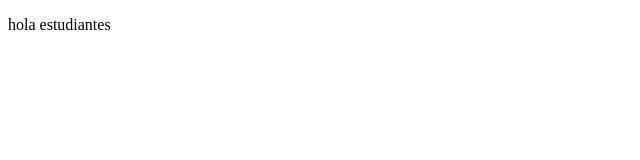
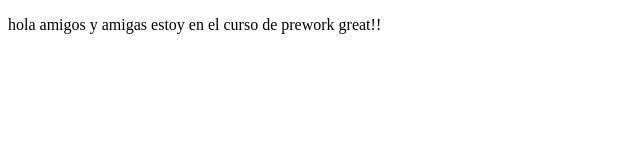
Before and after one commit to DaniloRiver/Pythons17, a plain HTML site: page index.html in a window 1280 px wide. Shown: the whole page, without its empty margins (0-640 px from the left). Drawn offline with Linux system fonts and the light colour scheme.

Commit message:
primeros cambios

```diff
--- a/index.html
+++ b/index.html
@@ -7,6 +7,6 @@
     <title>Hola Mundo</title>
 </head>
 <body>
-    <p>hola estudiantes </p>
+    <p>hola amigos y amigas estoy en el curso de prework great!! </p>
 </body>
 </html>
```
